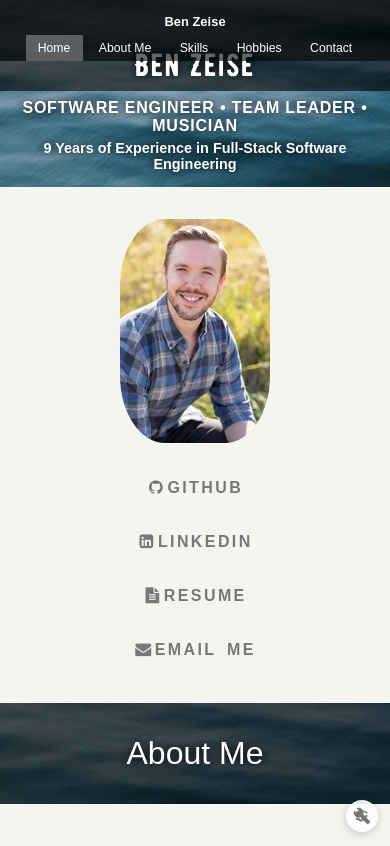
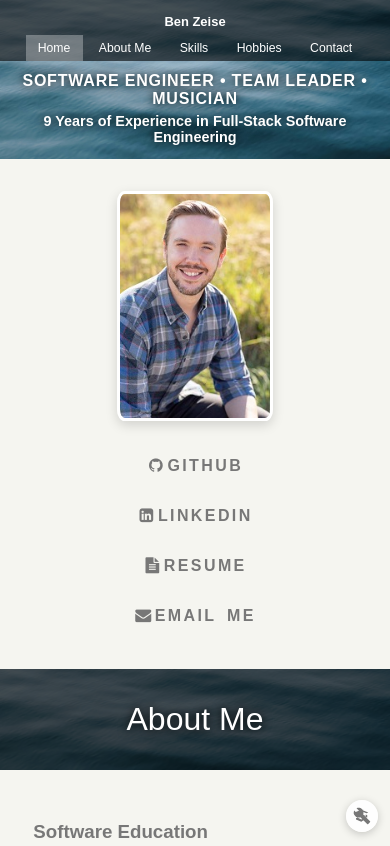
Before and after one commit to BZeise/bzeise.github.io, a plain HTML site: page index.html in a window 390 px wide. Shown: the top 846 px of the page. Drawn offline with Linux system fonts and the light colour scheme.

Commit message:
adjusting spacing and self image

```diff
--- a/public/styles/styles.css
+++ b/public/styles/styles.css
@@ -87,7 +87,7 @@ nav span {
   color: white;
   font-weight: normal;
   font-size: 3em;
-  padding: 2em 0;
+  padding: 1.2em 0;
   margin: 0;
   text-shadow: 0 0 10px black;
   background: rgba(0, 0, 0, 0.6);
@@ -104,7 +104,7 @@ nav span {
 .info {
   background: #f5f5f0;
   color: #777;
-  padding: 3em 20%;
+  padding: 2em 20%;
 }
 
 /* ==================== */
@@ -115,7 +115,7 @@ nav span {
   font-family: 'Bernier', sans-serif;
   font-size: 5em;
   letter-spacing: 0.05em;
-  padding: 1em 0 0.2em 0;
+  padding: 0.6em 0 0.2em 0;
   margin: 0;
 }
 
@@ -153,12 +153,14 @@ nav span {
 
 .home-photo {
   display: block;
-  margin: 0 auto 2em auto;
+  margin: 0 auto 1em auto;
   max-width: 180px;
 }
 
 .img-circle {
-  border-radius: 30%;
+  border-radius: 5%;
+  border: 3px solid #fff;
+  box-shadow: 0 4px 12px rgba(0, 0, 0, 0.15);
 }
 
 /* ==================== */
@@ -407,7 +409,17 @@ figcaption {
 
 #toTop {
   clear: both;
-  margin-top: 3em;
+  margin: 0;
+  padding: 0;
+}
+
+#toTop a {
+  margin: 0;
+}
+
+/* Reduce padding for the back to top section */
+.info:has(#toTop) {
+  padding: 1.5em 20%;
 }
 
 /* ==================== */
@@ -525,7 +537,7 @@ footer.info {
   /* Section headers */
   .portion h2 {
     font-size: 2.5em;
-    padding: 1.5em 0;
+    padding: 1em 0;
   }
 
   /* Home section */
@@ -635,8 +647,11 @@ footer.info {
 
   /* Home section */
   #home h2 {
-    font-size: 2em;
-    padding: 1.5em 0 0.2em 0;
+    display: none;
+  }
+
+  #home {
+    padding-top: 4em;
   }
 
   .home-subtitle {
@@ -660,7 +675,7 @@ footer.info {
   .home-contact-buttons {
     flex-direction: column;
     align-items: center;
-    gap: 0.75em;
+    gap: 0.5em;
   }
 
   .contactButton {
```
